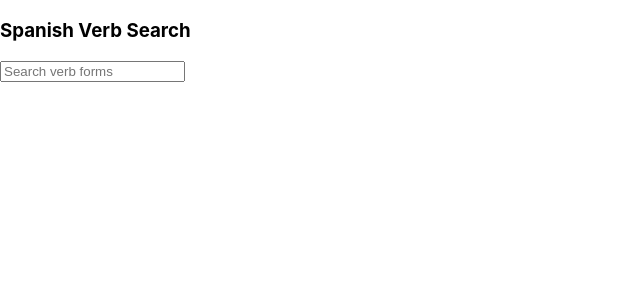
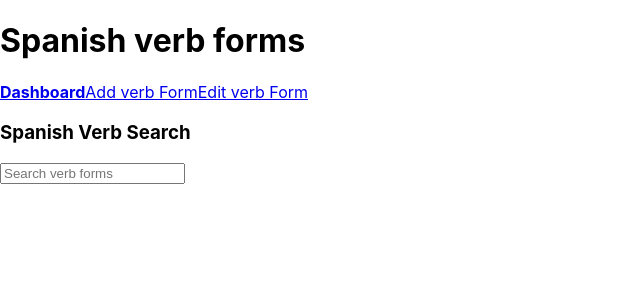
Before and after one commit to igoryen/dragonfruit, a React (Create React App) app: page / in a window 1280 px wide. Shown: the top 300 px of the page, without its empty margins (0-640 px from the left). Built offline with nearby package versions, Linux system fonts and the light colour scheme.

Commit message:
Added comp. 'Header'

```diff
--- /dev/null
+++ b/src/components/Header.js
@@ -0,0 +1,15 @@
+import React from 'react'
+import { NavLink } from 'react-router-dom'
+
+export class Header extends React.Component {
+    render() {
+        return (
+            <div>
+                <h1>Spanish verb forms</h1>
+                <NavLink activeClassName="is-active" to="/" exact={true}>Dashboard</NavLink>
+                <NavLink activeClassName="is-active" to="/add-verb" >Add verb Form</NavLink>
+                <NavLink activeClassName="is-active" to="/edit-verb" >Edit verb Form</NavLink>
+            </div>
+        )
+    }
+}
--- a/src/index.css
+++ b/src/index.css
@@ -11,3 +11,7 @@ code {
   font-family: source-code-pro, Menlo, Monaco, Consolas, 'Courier New',
     monospace;
 }
+
+.is-active {
+    font-weight: bold;
+}
--- a/src/index.js
+++ b/src/index.js
@@ -4,6 +4,7 @@ import { BrowserRouter, Route, Switch } from 'react-router-dom';
 import './index.css';
 import SpanishVerbSearch from './components/SpanishVerbSearch'
 import * as serviceWorker from './serviceWorker';
+import { Header } from './components/Header'
 import { AddSpanishVerb } from './components/AddSpanishVerb';
 import { EditSpanishVerb } from './components/EditSpanishVerb';
 import { NotFoundPage } from './components/NotFoundPage';
@@ -11,12 +12,15 @@ import { NotFoundPage } from './components/NotFoundPage';
 
 const routes = (
     <BrowserRouter>
+        <div>
+            <Header />
             <Switch>
                 <Route path="/" component={SpanishVerbSearch} exact={true}/>
                 <Route path="/add-verb" component={AddSpanishVerb} />
                 <Route path="/edit-verb" component={EditSpanishVerb} />
                 <Route component={NotFoundPage} />
             </Switch>
+        </div>
     </BrowserRouter>
 );
 
```
Lines whose indentation alone changed are shown as unchanged.
